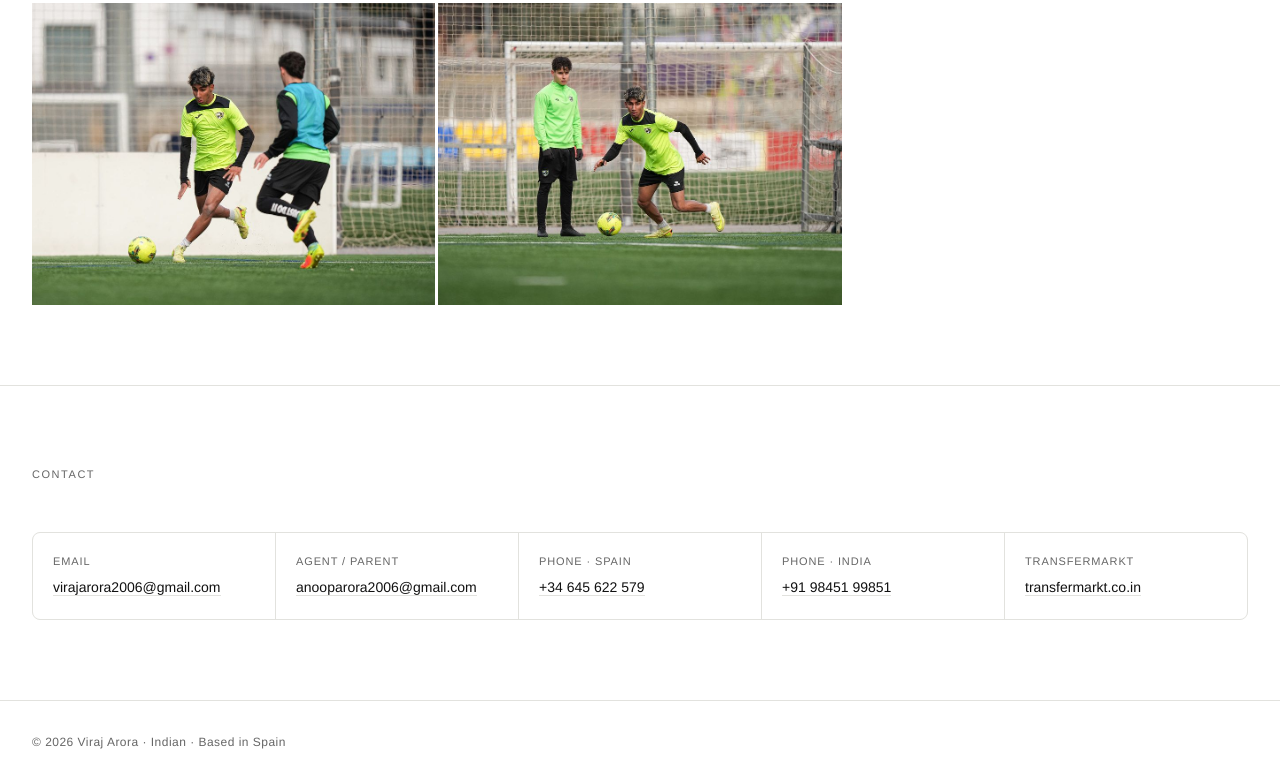
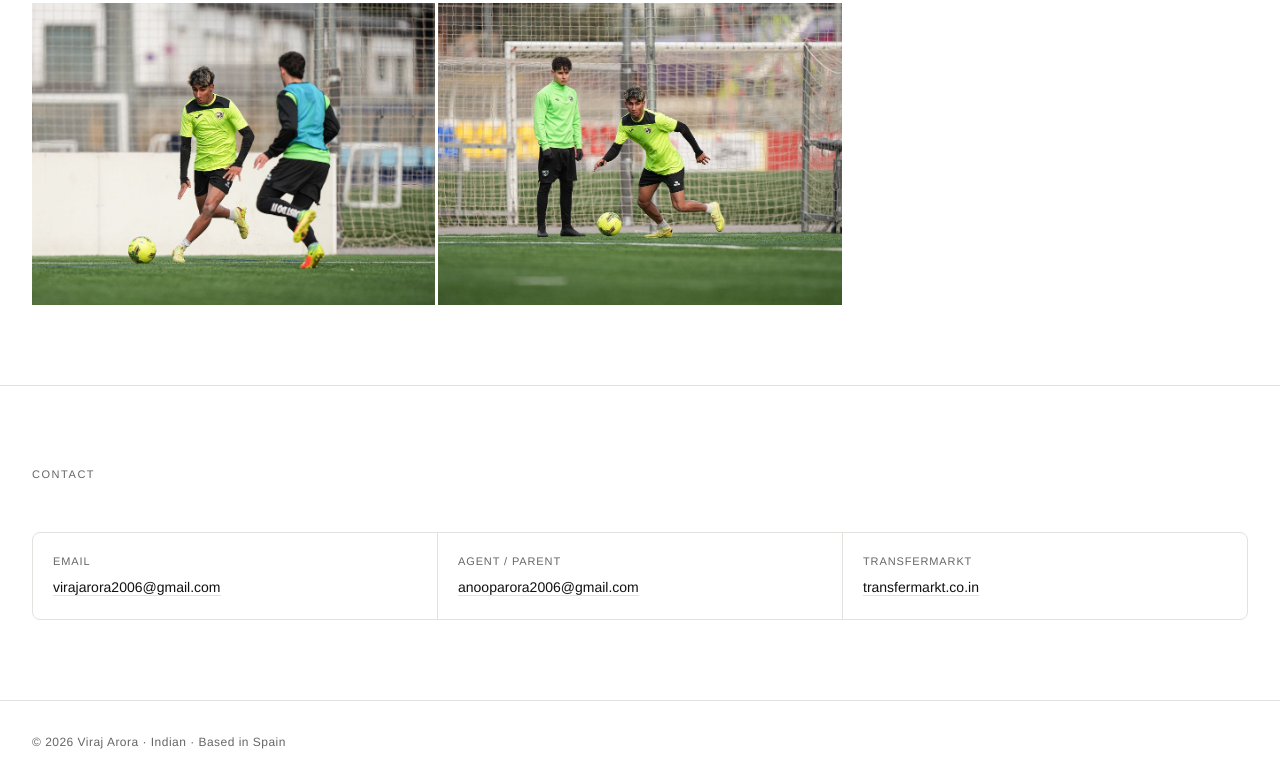
Before and after one commit to Anushreearora/viraj-football-portfolio, a plain HTML site: page index.html in a window 1280 px wide. Shown: the part 3407-4191 px from the top of the page. Drawn offline with Linux system fonts and the light colour scheme.

Commit message:
remove ph no

```diff
--- a/index.html
+++ b/index.html
@@ -210,8 +210,6 @@ footer{padding:2rem;font-size:12px;color:var(--gray);letter-spacing:0.04em}
   <div class="contact-grid">
     <div class="contact-item"><div class="contact-label">Email</div><div class="contact-val"><a href="mailto:virajarora2006@gmail.com">virajarora2006@gmail.com</a></div></div>
     <div class="contact-item"><div class="contact-label">Agent / Parent</div><div class="contact-val"><a href="mailto:anooparora2006@gmail.com">anooparora2006@gmail.com</a></div></div>
-    <div class="contact-item"><div class="contact-label">Phone · Spain</div><div class="contact-val"><a href="tel:+34645622579">+34 645 622 579</a></div></div>
-    <div class="contact-item"><div class="contact-label">Phone · India</div><div class="contact-val"><a href="tel:+919845199851">+91 98451 99851</a></div></div>
     <div class="contact-item"><div class="contact-label">Transfermarkt</div><div class="contact-val"><a href="https://www.transfermarkt.co.in/jumplist/transfers/spieler/1511121/transfer_id/6169841" target="_blank">transfermarkt.co.in</a></div></div>
   </div>
 </section>
```
